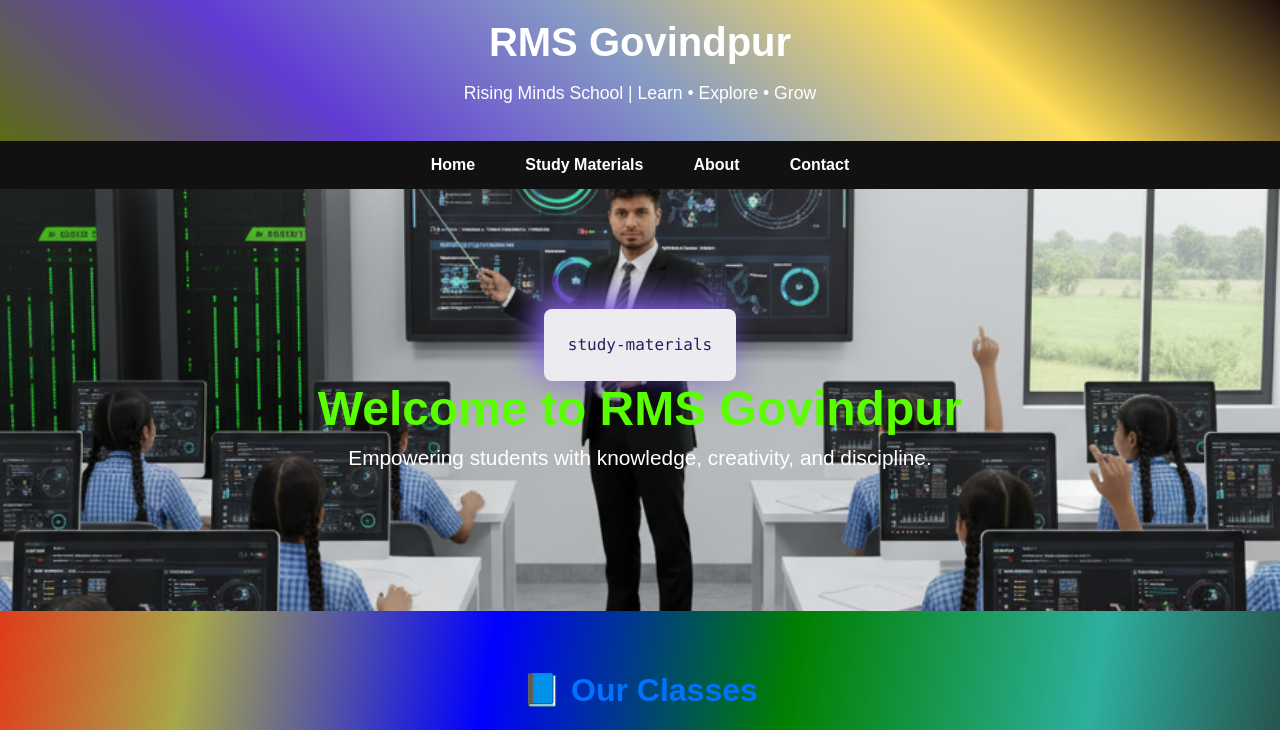
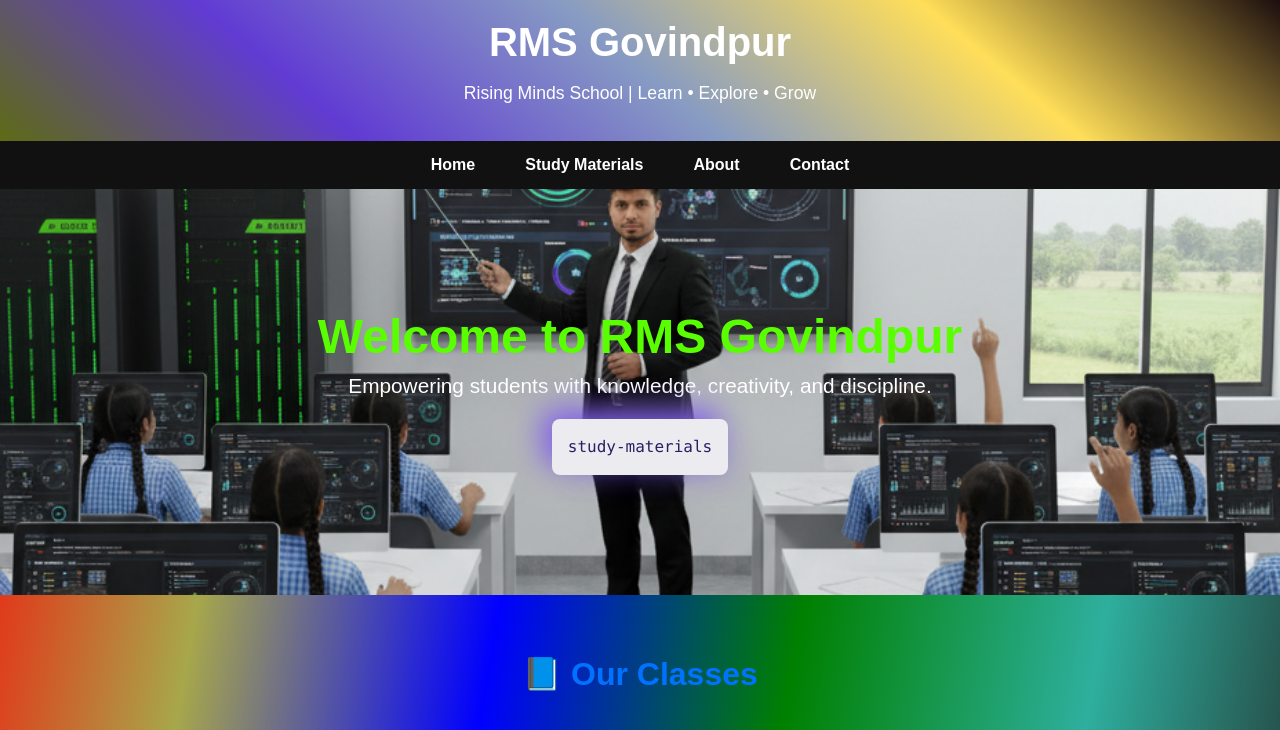
Before and after one commit to Arunkumarmardi/RMS-Govindpur-Study, a plain HTML site: page index.html in a window 1280 px wide. Shown: the top 730 px of the page. Drawn offline with Linux system fonts and the light colour scheme.

Commit message:
changes made hero section

```diff
--- a/index.html
+++ b/index.html
@@ -62,16 +62,6 @@
       padding: 120px 20px;
       position: relative;
       align-items: center;
-    }
-
-    .hero::after {
-      content: "";
-      position: absolute;
-      top: 0;
-      left: 0;
-      right: 0;
-      bottom: 0;
-      /*background: rgba(0, 0, 0, 0.45);*/
     }
 
     .hero h2 {
@@ -140,7 +130,7 @@
 
     @media (min-width: 768px) {
       .study-mate {
-        padding: 24px;
+        padding: 16px;
       }
     }
 
@@ -346,10 +336,9 @@
 
   <!-- Hero Section -->
   <section class="hero">
-    <button onclick="document.location='study-materials'" class="study-mate">study-materials</button>
     <h2>Welcome to RMS Govindpur</h2>
     <p>Empowering students with knowledge, creativity, and discipline.</p>
-
+    <button onclick="document.location='study-materials'" class="study-mate">study-materials</button>
   </section>
 
   <!-- Classes Section -->
```
